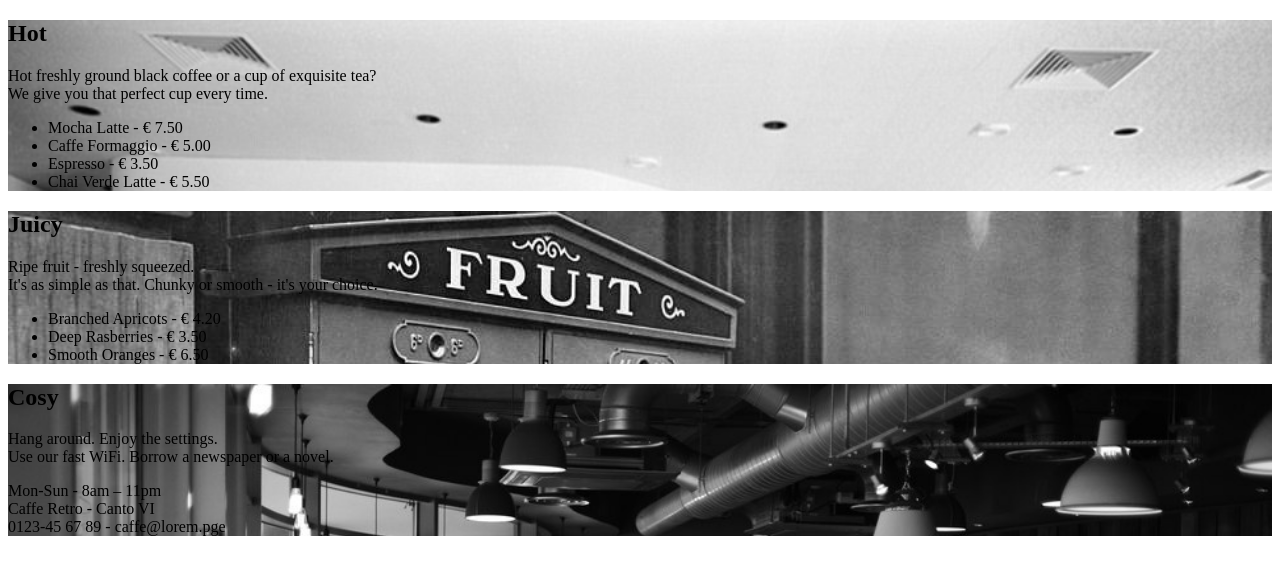
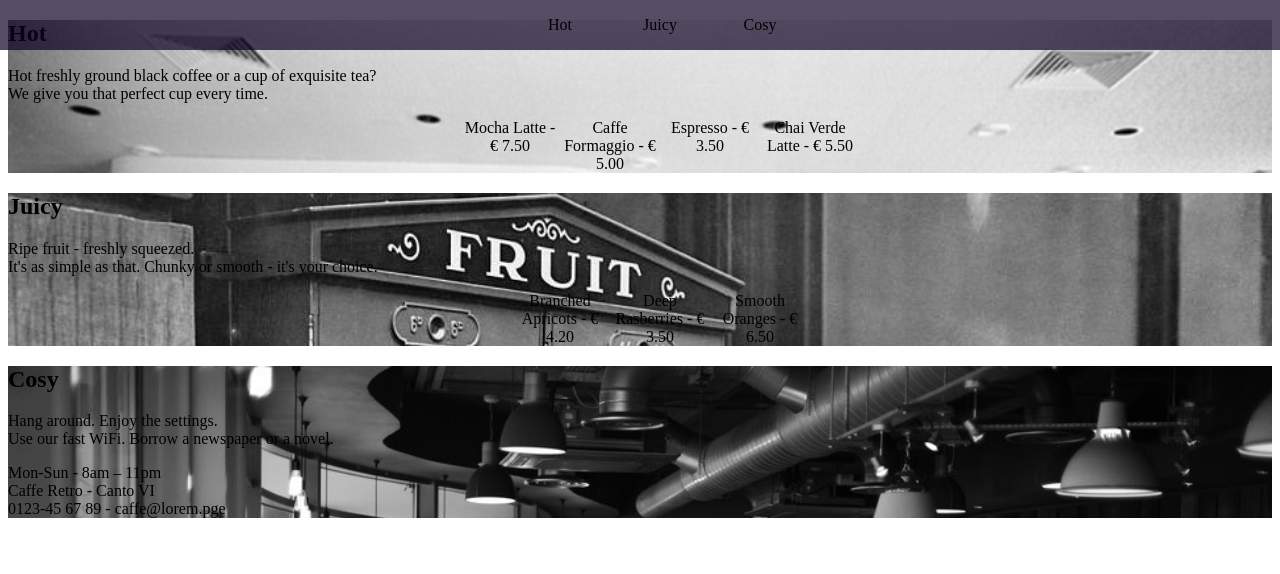
Before and after one commit to jalmai/lexicon-css1-cafe-retro, a plain HTML site: page index.html in a window 1280 px wide. Drawn offline with Linux system fonts and the light colour scheme.

Commit message:
Flexboxing menu

```diff
--- a/assets/style.css
+++ b/assets/style.css
@@ -13,3 +13,22 @@ background-image: url("/assets/hot.jpg");
     background-repeat: no-repeat;
     background-size: 100%;
 }
+ul{
+    display: flex;
+    justify-content: center;
+}
+ul li{
+    list-style: none;   display: inline-block;
+    width: 100px;
+    text-align: center;
+;
+}
+header{
+    height: 50px;
+    position: fixed;
+    top: 0;
+    left:0;
+    width: 100%;
+    background-color: rgba(15, 0, 34, 0.7);
+
+}
--- a/index.html
+++ b/index.html
@@ -7,6 +7,15 @@
     <link rel="stylesheet" href="assets/style.css" />
   </head>
   <body>
+    <header>
+      <nav>
+        <ul>
+          <li>Hot</li>
+          <li>Juicy</li>
+          <li>Cosy</li>
+        </ul>
+      </nav>
+    </header>
     <section class="hot">
       <h2>Hot</h2>
 
```
